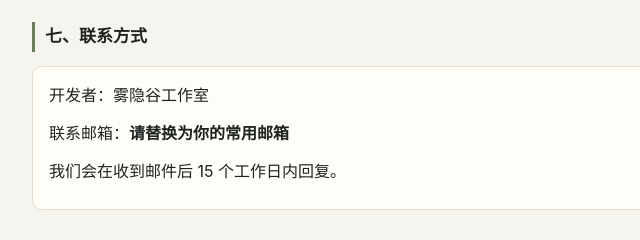
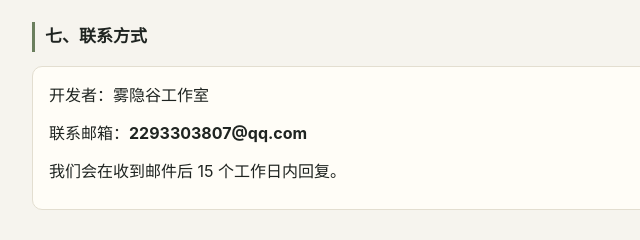
Before and after one commit to CodeSail111/mistveil-privacy, a plain HTML site: page index.html in a window 1280 px wide. Shown: the part 1500-1740 px from the top of the page, 228-868 px from the left. Drawn offline with Linux system fonts and the light colour scheme.

Commit message:
Add files via upload

```diff
--- a/index.html
+++ b/index.html
@@ -76,7 +76,7 @@
 <h2>七、联系方式</h2>
 <div class="box">
   <p>开发者：雾隐谷工作室</p>
-  <p>联系邮箱：<strong>请替换为你的常用邮箱</strong></p>
+  <p>联系邮箱：<strong>2293303807@qq.com</strong></p>
   <p>我们会在收到邮件后 15 个工作日内回复。</p>
 </div>
 
```
